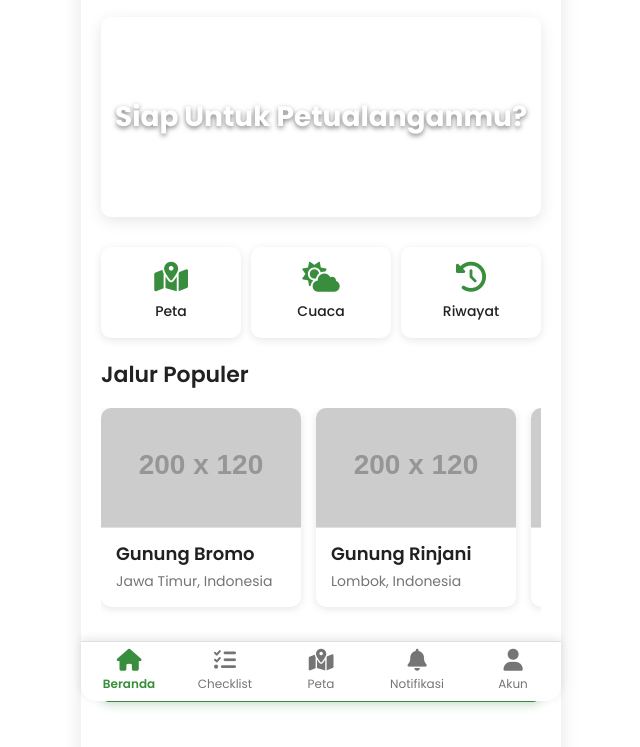
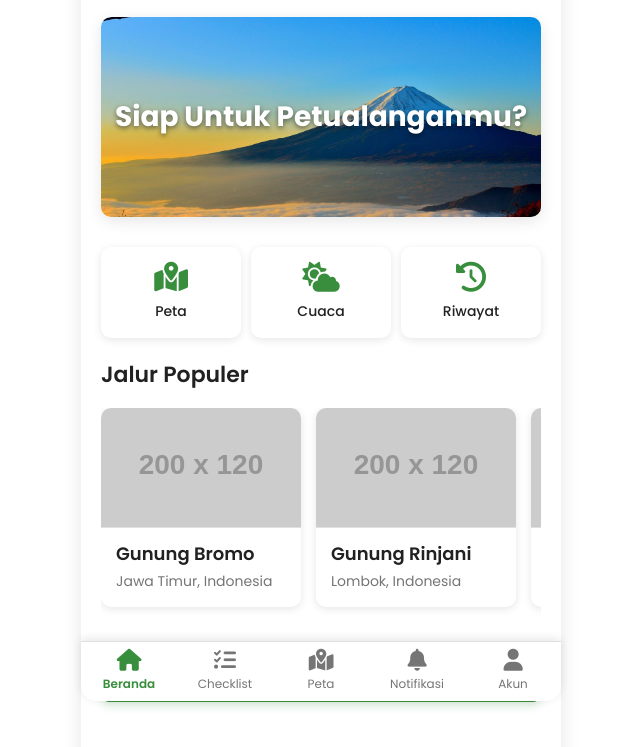
Before and after one commit to adistya765/devhike, a plain HTML site: page index.html in a window 1280 px wide. Shown: the part 99-846 px from the top of the page, without its empty margins (319-959 px from the left). Drawn offline with nearby package versions, Linux system fonts and the light colour scheme; placeholder pictures from the web are drawn by us.

Commit message:
Update style.css

```diff
--- a/assets/style.css
+++ b/assets/style.css
@@ -179,7 +179,7 @@ body {
 #homepage .hero-banner {
     width: 100%;
     height: 200px;
-    background: url('../img/gunung1.jpg') center center / cover no-repeat;
+    background: url('../assets/img/home.jpg') center center / cover no-repeat;
     border-radius: 10px;
     display: flex;
     align-items: center;
```
